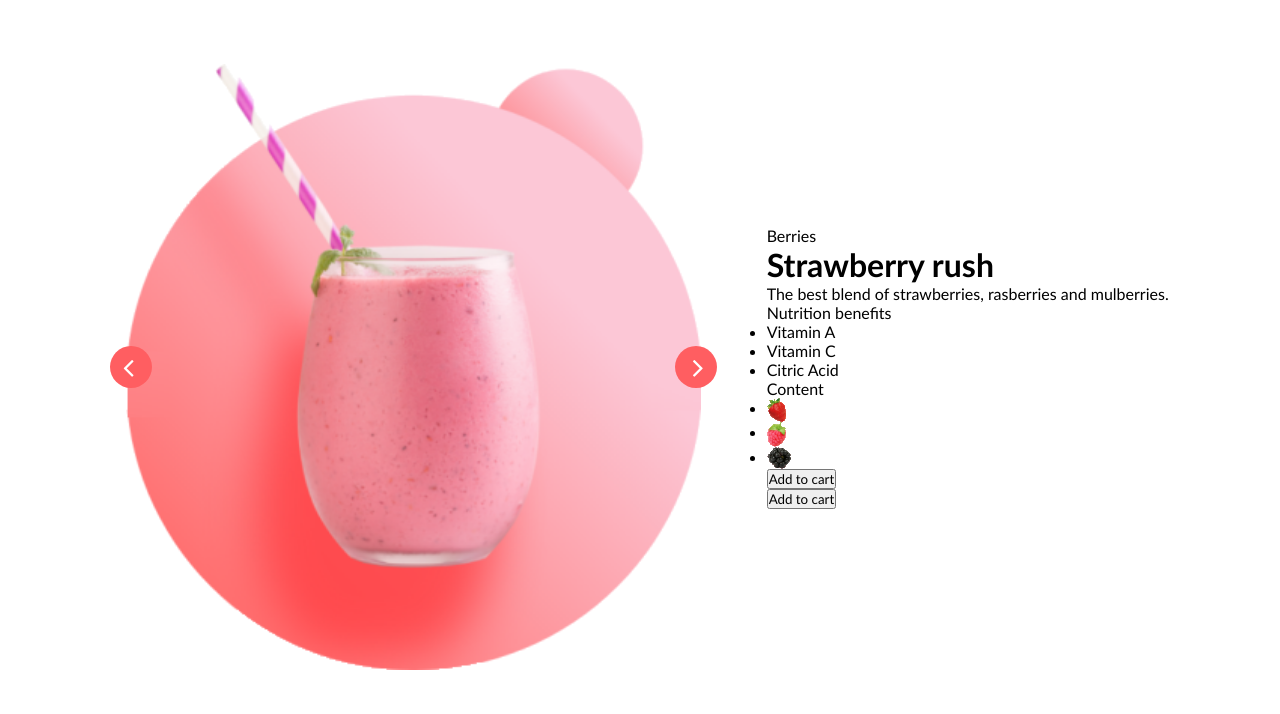
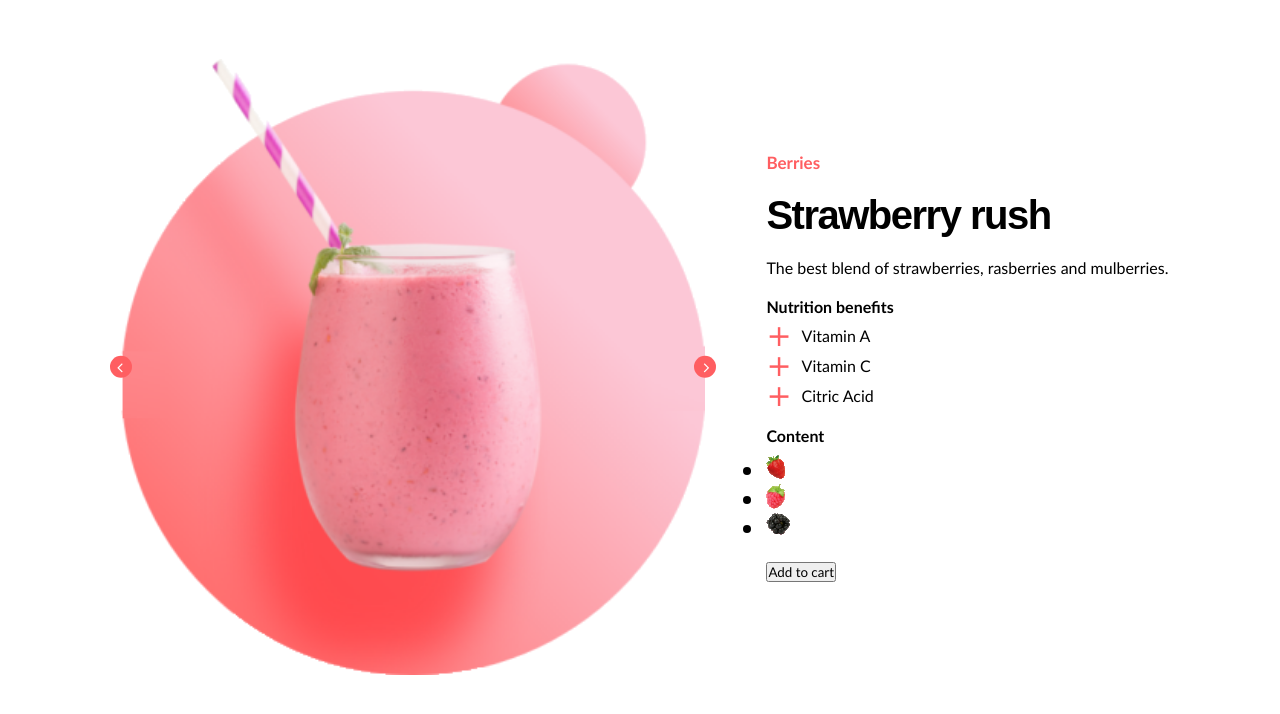
Before and after one commit to zazeli/6-berries_project, a website: page index.html in a window 1280 px wide. Shown: the part 48-762 px from the top of the page. Drawn offline with Linux system fonts and the light colour scheme.

Commit message:
Components update

```diff
--- a/css/main.css
+++ b/css/main.css
@@ -57,14 +57,13 @@ main.container {
 }
 
 .gallery {
-  padding: 0 1em;
+  padding: 0 0.7em;
   position: relative;
 }
 
 .gallery > picture {
   width: 100%;
 }
-
 
 .gallery > picture > img {
   width: 100%;
@@ -81,7 +80,6 @@ main.container {
   background-color: var(--primary-color);
   border-radius: 50%;
   color: #fff;
-  font-size: 30px;
 }
 
 .gallery > .fa.fa-angle-left {
@@ -97,9 +95,78 @@ main.container {
 }
 
 .text {
-  width: 40%;
+  display: flex;
+  flex-direction: column;
+  gap: 20px;
 }
 
+.text > .category {
+  color: var(--primary-color);
+  font-weight: bold;
+  font-size: 17px;
+}
+
+.text > .title {
+  font-family: Arial, Helvetica, sans-serif;
+  font-weight: 900;
+  font-size: 40px;
+  letter-spacing: -1.5px;
+}
+
+.text > .description {
+}
+
+.text > .contains {
+  display: flex;
+  flex-direction: column;
+  gap: 20px;
+}
+
+.text > .contains > .list {
+  display: flex;
+  flex-direction: column;
+  gap: 10px;
+}
+
+.text .list > .list-title {
+  font-size: 16px;
+}
+
+.text .list > .list-plus {
+  display: flex;
+  flex-direction: column;
+  gap: 10px;
+  list-style-type: none;
+}
+
+.text .list-plus > li {
+  line-height: 20px;
+}
+
+.text .list-plus > li::before {
+  content: "+";
+  margin-right: 10px;
+  color: var(--primary-color);
+  font-size: 30px;
+  font-family: Verdana, Geneva, Tahoma, sans-serif;
+  vertical-align: bottom;
+}
+
+.text .list > .list-image {
+  list-style-type: none;
+}
+
+.text .list-image > li {
+}
+
+.text .list-image img {
+}
+
+.text > form {
+}
+
+.text > form > button {
+}
 
 @media (min-width: 480px) {
   .container {
--- a/index.html
+++ b/index.html
@@ -46,7 +46,7 @@
             <p class="description">The best blend of strawberries, rasberries and mulberries.</p>
             <div class="contains">
                 <div class="list">
-                    <div class="list-title">Nutrition benefits</div>
+                    <h2 class="list-title">Nutrition benefits</h2>
                     <ul class="list-plus">
                         <li>Vitamin A</li>
                         <li>Vitamin C</li>
@@ -54,7 +54,7 @@
                     </ul>
                 </div>
                 <div class="list">
-                    <div class="list-title">Content</div>
+                    <h2 class="list-title">Content<h2>
                     <ul class="list-image">
                         <li>
                             <img src="./img/braske.png" alt="braske">
@@ -72,7 +72,6 @@
                 <input type="hidden" value="strawberry-rush" name="selected-item" id="selected-item">
                 <button type="submit"> Add to cart</button>
             </form>
-            <button> Add to cart</button>
         </div>
     </main>
 
```
Lines whose indentation alone changed are shown as unchanged.
